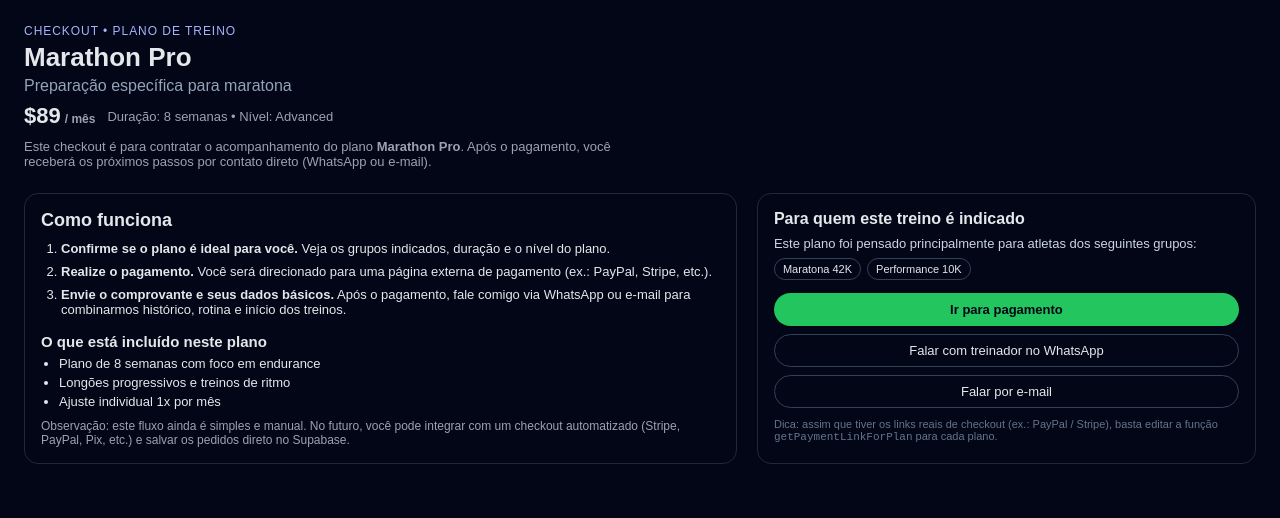
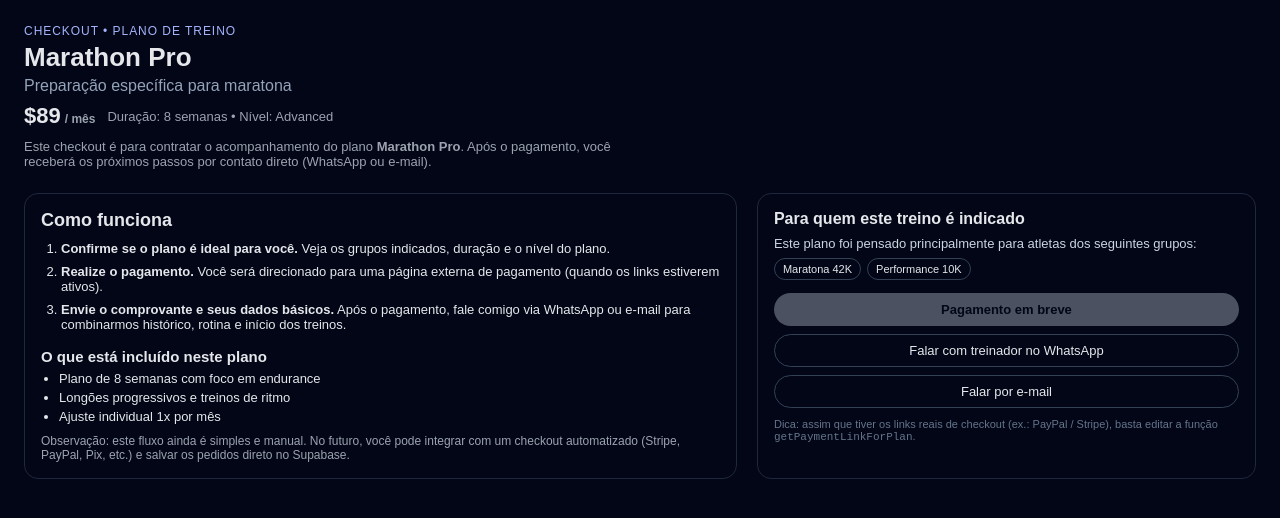
Before and after one commit to rafaelmorch/sportplatform, a Next.js app: page /checkout/marathon-pro in a window 1280 px wide. Shown: the top 518 px of the page. Built offline with nearby package versions, Linux system fonts and the light colour scheme.

Commit message:
fix: groups, plans and checkout pages

```diff
--- a/app/checkout/[slug]/page.tsx
+++ b/app/checkout/[slug]/page.tsx
@@ -1,15 +1,16 @@
+// app/checkout/[slug]/page.tsx
+
 import { notFound } from "next/navigation";
 import { trainingPlans } from "../../plans/plans-data";
 import { trainingGroups } from "../../groups/groups-data";
 
 type PageProps = {
-  params: { slug: string };
+  params: {
+    slug: string;
+  };
 };
 
-// 👉 TROCAR pelo seu número real em formato internacional, ex: +1 407...
 const CONTACT_WHATSAPP_BASE = "https://wa.me/14070000000?text=";
-
-// 👉 TROCAR pelo seu e-mail real de contato
 const CONTACT_EMAIL = "support@sportplatform.app";
 
 function buildContactMessage(planTitle: string) {
@@ -18,21 +19,19 @@ function buildContactMessage(planTitle: string) {
   );
 }
 
-// 👉 Aqui você configura o link de pagamento de cada plano
 function getPaymentLinkForPlan(slug: string): string {
   switch (slug) {
     case "starter-5k":
-      return "https://www.paypal.com/seu_link_starter_5k";
+      return "#";
     case "premium-10k":
-      return "https://www.paypal.com/seu_link_premium_10k";
+      return "#";
     case "marathon-pro":
-      return "https://www.paypal.com/seu_link_marathon_pro";
+      return "#";
     case "triathlon-complete":
-      return "https://www.paypal.com/seu_link_triathlon_complete";
+      return "#";
     case "weight-loss-plus":
-      return "https://www.paypal.com/seu_link_weight_loss_plus";
+      return "#";
     default:
-      // Se ainda não tiver link, mantemos # para não quebrar
       return "#";
   }
 }
@@ -63,7 +62,6 @@ export default function CheckoutPage({ params }: PageProps) {
         padding: "24px",
       }}
     >
-      {/* Cabeçalho do plano */}
       <header style={{ marginBottom: "24px" }}>
         <p
           style={{
@@ -137,7 +135,6 @@ export default function CheckoutPage({ params }: PageProps) {
         </p>
       </header>
 
-      {/* Grade principal: passos à esquerda, ações à direita */}
       <div
         style={{
           display: "grid",
@@ -145,7 +142,6 @@ export default function CheckoutPage({ params }: PageProps) {
           gap: "20px",
         }}
       >
-        {/* Coluna esquerda – como funciona / o que inclui */}
         <div
           style={{
             borderRadius: "14px",
@@ -181,7 +177,7 @@ export default function CheckoutPage({ params }: PageProps) {
             </li>
             <li>
               <strong>Realize o pagamento.</strong> Você será direcionado para
-              uma página externa de pagamento (ex.: PayPal, Stripe, etc.).
+              uma página externa de pagamento (quando os links estiverem ativos).
             </li>
             <li>
               <strong>Envie o comprovante e seus dados básicos.</strong> Após o
@@ -223,7 +219,6 @@ export default function CheckoutPage({ params }: PageProps) {
           </p>
         </div>
 
-        {/* Coluna direita – grupos indicados + ações */}
         <div
           style={{
             borderRadius: "14px",
@@ -272,7 +267,6 @@ export default function CheckoutPage({ params }: PageProps) {
               ))}
             </div>
 
-          {/* Botões de ação */}
             <div
               style={{
                 marginTop: "16px",
@@ -280,7 +274,6 @@ export default function CheckoutPage({ params }: PageProps) {
                 gap: "8px",
               }}
             >
-            {/* Botão de pagamento */}
               <a
                 href={paymentLink}
                 target="_blank"
@@ -291,9 +284,7 @@ export default function CheckoutPage({ params }: PageProps) {
                   borderRadius: "999px",
                   border: "none",
                   background:
-                  paymentLink === "#"
-                    ? "#6b7280"
-                    : "#22c55e",
+                    paymentLink === "#" ? "#6b7280" : "#22c55e",
                   color: "#020617",
                   fontSize: "13px",
                   fontWeight: 700,
@@ -303,12 +294,9 @@ export default function CheckoutPage({ params }: PageProps) {
                   opacity: paymentLink === "#" ? 0.7 : 1,
                 }}
               >
-              {paymentLink === "#"
-                ? "Pagamento em breve"
-                : "Ir para pagamento"}
+                {paymentLink === "#" ? "Pagamento em breve" : "Ir para pagamento"}
               </a>
 
-            {/* WhatsApp */}
               <a
                 href={whatsappUrl}
                 target="_blank"
@@ -330,7 +318,6 @@ export default function CheckoutPage({ params }: PageProps) {
                 Falar com treinador no WhatsApp
               </a>
 
-            {/* E-mail */}
               <a
                 href={`mailto:${CONTACT_EMAIL}?subject=${emailSubject}&body=${emailBody}`}
                 style={{
@@ -359,9 +346,7 @@ export default function CheckoutPage({ params }: PageProps) {
               }}
             >
               Dica: assim que tiver os links reais de checkout (ex.: PayPal /
-            Stripe), basta editar a função{" "}
-            <code style={{ fontSize: "11px" }}>getPaymentLinkForPlan</code> para
-            cada plano.
+              Stripe), basta editar a função <code>getPaymentLinkForPlan</code>.
             </p>
         </div>
       </div>
--- a/app/plans/[slug]/page.tsx
+++ b/app/plans/[slug]/page.tsx
@@ -1,3 +1,5 @@
+// app/plans/[slug]/page.tsx
+
 import { notFound } from "next/navigation";
 import { trainingPlans } from "../plans-data";
 import { trainingGroups } from "../../groups/groups-data";
@@ -28,7 +30,6 @@ export default function PlanDetailPage({ params }: PlanDetailPageProps) {
         padding: "24px",
       }}
     >
-      {/* Cabeçalho */}
       <header style={{ marginBottom: "24px" }}>
         <p
           style={{
@@ -68,7 +69,6 @@ export default function PlanDetailPage({ params }: PlanDetailPageProps) {
           </p>
         </div>
 
-        {/* BOTÃO → CHECKOUT */}
         <div style={{ marginTop: "14px" }}>
           <a
             href={`/checkout/${plan.slug}`}
@@ -89,7 +89,6 @@ export default function PlanDetailPage({ params }: PlanDetailPageProps) {
           </a>
         </div>
 
-        {/* Grupos recomendados */}
         <div style={{ marginTop: "16px" }}>
           <p style={{ fontSize: "12px", color: "#9ca3af" }}>
             Indicado para os grupos:
@@ -115,7 +114,6 @@ export default function PlanDetailPage({ params }: PlanDetailPageProps) {
         </div>
       </header>
 
-      {/* Conteúdo do plano */}
       <section>
         <h2 style={{ fontSize: "18px", fontWeight: 600, marginBottom: "8px" }}>
           O que está incluído
--- a/app/plans/plans-data.ts
+++ b/app/plans/plans-data.ts
@@ -1,4 +1,5 @@
 // app/plans/plans-data.ts
+
 import type { TrainingGroupSlug } from "../groups/groups-data";
 
 export type TrainingPlanSlug =
```
Also changed, not shown: app/groups/[slug]/page.tsx (+4 -3 lines). Lines whose indentation alone changed are shown as unchanged.
